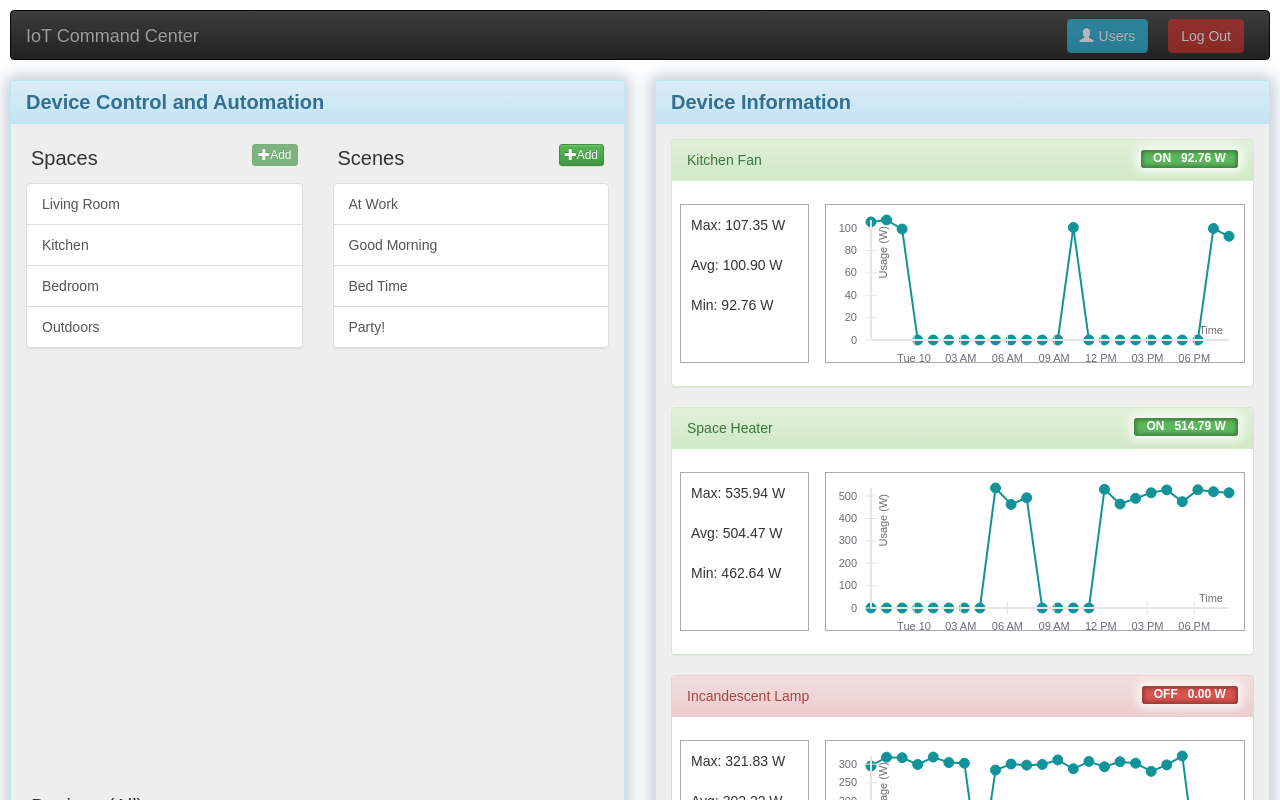
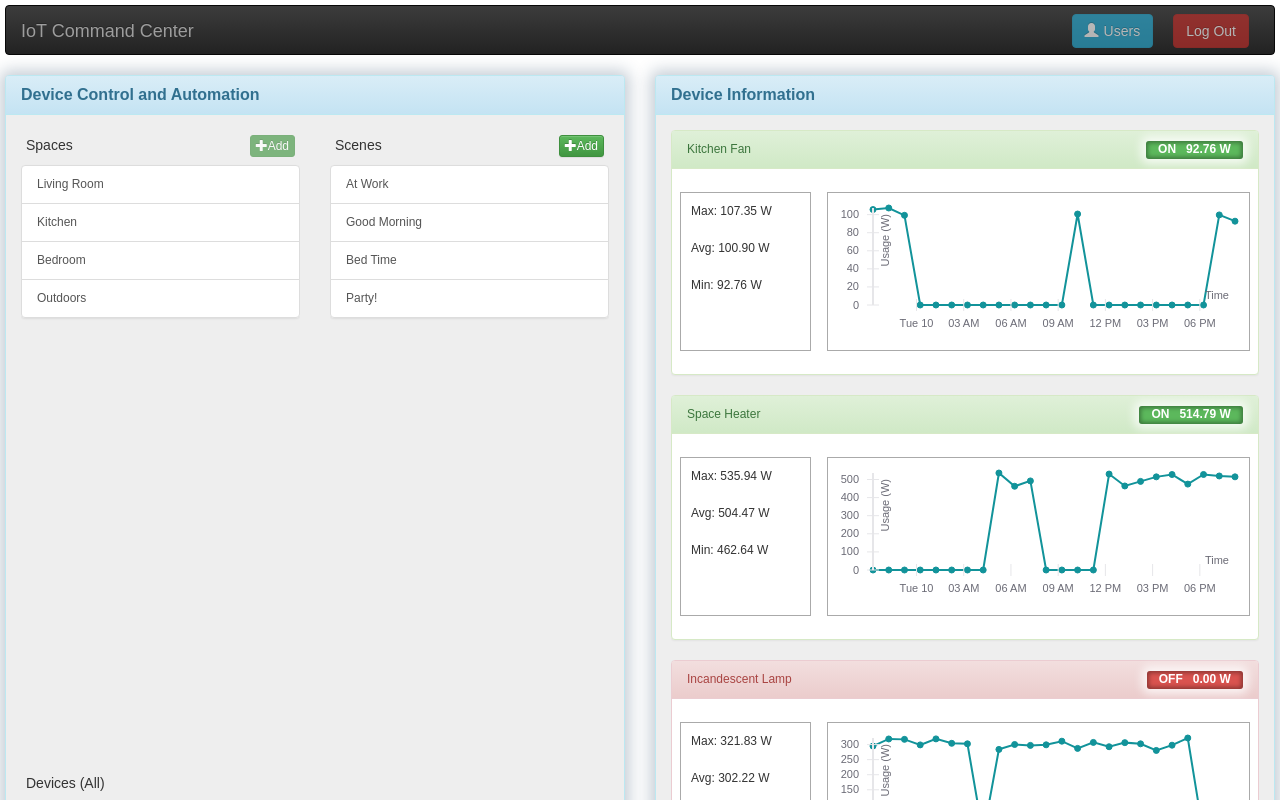
Before and after one commit to AndrewTBurks/IoTCommandCenter, a React (Create React App) app: page / in a window 1280 px wide. Built offline with nearby package versions, Linux system fonts and the light colour scheme.

Commit message:
improve font scaling with vmin

```diff
--- a/src/App.css
+++ b/src/App.css
@@ -10,10 +10,14 @@ body,
     overflow: hidden;
 }
 
+body {
+    font-size: 1.5vmin;
+}
+
 #app {
     display: flex;
     flex-direction: column;
-    padding: 10px;
+    padding: 5px;
 }
 
 .navbar-form button {
@@ -47,7 +51,7 @@ body,
 
 .listHeader .listTitle {
     display: inline-block;
-    font-size: 20px;
+    font-size: 1.75vmin;
 }
 
 .deviceList .device {
@@ -56,7 +60,7 @@ body,
 
 .deviceList .device .deviceName {
     margin: 0 20px;
-    font-size: 16px;
+    font-size: 1.5vmin;
 }
 
 .listSelectable:hover {
--- a/src/components/UIPanel.js
+++ b/src/components/UIPanel.js
@@ -18,7 +18,7 @@ class UIPanel extends Component {
         <Panel bsStyle="info" style={{height: "100%", boxShadow: "0 0 15px 5px rgba(31, 63, 95, 0.25)", backgroundColor: "#eee"}}>
           <Panel.Heading>
             <Panel.Title componentClass="h1"
-              style={{fontSize: "20px", fontWeight: "bold"}}>
+              style={{fontSize: "2vmin", fontWeight: "bold"}}>
                 {this.props.title}
               </Panel.Title>
           </Panel.Heading>
--- a/src/components/information/DeviceChart.js
+++ b/src/components/information/DeviceChart.js
@@ -1,5 +1,5 @@
 import React, { Component } from 'react';
-import {FlexibleWidthXYPlot, LineMarkSeries, XAxis, YAxis} from 'react-vis';
+import {FlexibleXYPlot, LineMarkSeries, XAxis, YAxis} from 'react-vis';
 
 class DeviceChart extends Component {
   constructor(props) {
@@ -27,16 +27,12 @@ class DeviceChart extends Component {
     });
 
     return (
-      <FlexibleWidthXYPlot
-        // width={width-5}
-        height={170}
-        xType="time"
-        >
-        <LineMarkSeries data={chartData}/>
+      <FlexibleXYPlot xType="time">
+        <LineMarkSeries data={chartData} size={3}/>
         {/* <XAxis title="Time" /> */}
-        <XAxis bottom={10} title="Time"/>
+        <XAxis hideLine title="Time"/>
         <YAxis title="Usage (W)"/>
-      </FlexibleWidthXYPlot>
+      </FlexibleXYPlot>
     );
   }
 }
```
